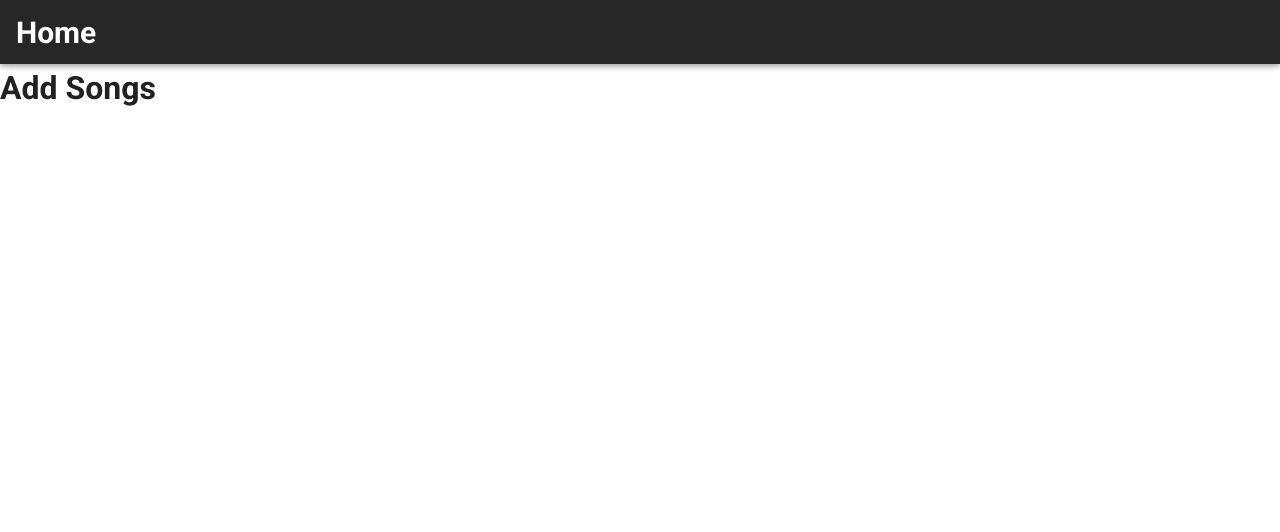
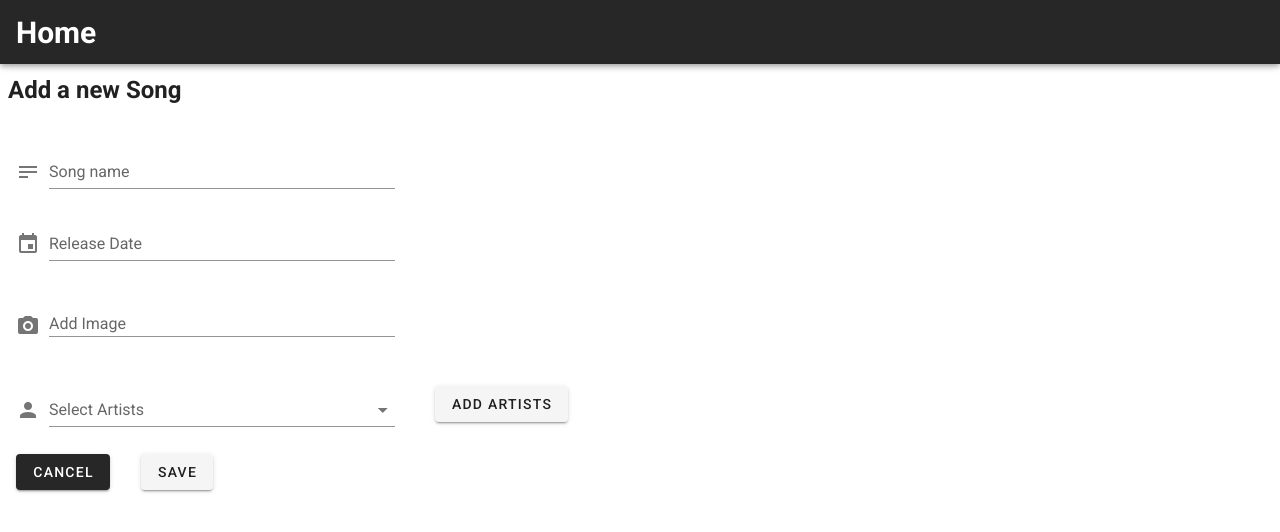
Before and after one commit to vaidikg20000/music-app, a Vue app: page /addSong in a window 1280 px wide. Shown: the top 532 px of the page. Built offline with nearby package versions, Linux system fonts and the light colour scheme.

Commit message:
UI: added elements

```diff
--- /dev/null
+++ b/src/components/AddArtist.vue
@@ -0,0 +1,97 @@
+<!-- eslint-disable prettier/prettier -->
+<template>
+  <v-row justify="center">
+    <v-dialog v-model="showDialog" persistent max-width="600px">
+      <v-card>
+        <v-card-title>
+          <span class="text-h5">Add Artist</span>
+        </v-card-title>
+        <v-card-text>
+          <v-container>
+            <v-row>
+              <v-col>
+                <v-text-field
+                  label="Artist's name *"
+                  v-model.trim="artistName"
+                  persistent
+                  hide-details
+                  prepend-icon="mdi-account"
+                ></v-text-field>
+              </v-col>
+            </v-row>
+            <v-row>
+              <v-col>
+                <v-menu
+                  ref="menu"
+                  v-model="menu"
+                  :close-on-content-click="false"
+                  :return-value.sync="birthDate"
+                  transition="scale-transition"
+                  offset-y
+                  min-width="auto"
+                >
+                  <template v-slot:activator="{ on, attrs }">
+                    <v-text-field
+                      v-model="birthDate"
+                      label="Date of Birth *"
+                      prepend-icon="mdi-calendar"
+                      readonly
+                      v-bind="attrs"
+                      v-on="on"
+                    ></v-text-field>
+                  </template>
+                  <v-date-picker v-model="birthDate" no-title scrollable>
+                    <v-spacer></v-spacer>
+                    <v-btn text color="primary" @click="menu = false">
+                      Cancel
+                    </v-btn>
+                    <v-btn text color="primary" @click="$refs.menu.save(birthDate)">
+                      OK
+                    </v-btn>
+                  </v-date-picker>
+                </v-menu>
+              </v-col>
+            </v-row>
+            <v-col>
+                <v-textarea
+                 label="Bio"
+                 :value="bio"
+                >
+
+                </v-textarea>
+            </v-col>
+          </v-container>
+          <small>*indicates required field</small>
+        </v-card-text>
+        <v-card-actions>
+          <v-spacer></v-spacer>
+          <v-btn color="blue darken-1" text @click="closeDialog()">
+            Close
+          </v-btn>
+          <v-btn color="blue darken-1" text @click="closeDialog()">
+            Save
+          </v-btn>
+        </v-card-actions>
+      </v-card>
+    </v-dialog>
+  </v-row>
+</template>
+<script>
+export default {
+  name: "AddArtist",
+  props: ["showDialog"],
+  data: () => ({
+    dialog: false,
+    artistName: "",
+    menu: false,
+    birthDate: "",
+    bio: "",
+  }),
+  methods: {
+    closeDialog() {
+      this.showDialog = false;
+      this.$emit("closeDialog", this.showDialog);
+    },
+  },
+};
+</script>
--- a/src/router/index.js
+++ b/src/router/index.js
@@ -13,15 +13,6 @@ const routes = [
     component: Home,
   },
   {
-    path: "/about",
-    name: "About",
-    // route level code-splitting
-    // this generates a separate chunk (about.[hash].js) for this route
-    // which is lazy-loaded when the route is visited.
-    component: () =>
-      import(/* webpackChunkName: "about" */ "../views/About.vue"),
-  },
-  {
     path:"/addSong",
     name:"Add Song",
     component: addSong,
--- a/src/views/About.vue
+++ /dev/null
@@ -1,5 +0,0 @@
-<template>
-  <div class="about">
-    <h1>This is an about page</h1>
-  </div>
-</template>
--- a/src/views/AddSong.vue
+++ b/src/views/AddSong.vue
@@ -1,11 +1,107 @@
 <!-- eslint-disable prettier/prettier -->
 <template>
-		<div>
-			<h1>Add Songs</h1>
-		</div>
+  <div>
+    <v-row>
+      <v-col>
+        <h2 class="mx-2 my-2">Add a new Song</h2>
+      </v-col>
+    </v-row>
+    <v-row>
+      <v-col cols="4">
+        <v-text-field
+          label="Song name"
+          v-model.trim="songName"
+          persistent
+          class="mx-4"
+          hide-details
+					prepend-icon="mdi-text"
+        ></v-text-field>
+      </v-col>
+    </v-row>
+
+    <!-- Date Picker -->
+    <v-row>
+      <v-col cols="4">
+        <v-dialog
+          ref="dialog"
+          v-model="dateModal"
+          :return-value.sync="songDate"
+          persistent
+          width="290px"
+        >
+          <template v-slot:activator="{ on, attrs }">
+            <v-text-field
+              v-model="songDate"
+              label="Release Date"
+              prepend-icon="mdi-calendar"
+              class="mx-4"
+              readonly
+              v-bind="attrs"
+              v-on="on"
+            ></v-text-field>
+          </template>
+          <v-date-picker v-model="songDate" scrollable>
+            <v-spacer></v-spacer>
+            <v-btn text color="primary" @click="modal = false"> Cancel </v-btn>
+            <v-btn text color="primary" @click="$refs.dialog.save(songDate)">
+              OK
+            </v-btn>
+          </v-date-picker>
+        </v-dialog>
+      </v-col>
+    </v-row>
+    <v-row>
+      <v-col cols="4">
+        <v-file-input
+          label="Add Image"
+          prepend-icon="mdi-camera"
+          dense
+          class="mx-4"
+        ></v-file-input>
+      </v-col>
+    </v-row>
+    <v-row>
+      <v-col cols="4">
+        <v-select
+          :items="artistsItems"
+          label="Select Artists"
+          hide-details
+          class="mx-4"
+          multiple
+					prepend-icon="mdi-account"
+        ></v-select>
+      </v-col>
+      <v-col cols="2">
+        <v-btn class="my-2" @click="openDialog">Add Artists</v-btn>
+      </v-col>
+    </v-row>
+    <v-row>
+      <v-col cols="1" class="mx-4"><v-btn dark>Cancel</v-btn></v-col>
+      <v-col cols="1"><v-btn>save</v-btn></v-col>
+    </v-row>
+    <AddArtist :showDialog="showDialog" @closeDialog="(data)=>showDialog=data"/>
+  </div>
 </template>
 <script>
+import AddArtist from "../components/AddArtist";
 export default {
   name: "addSong",
-}
+  components: {
+    AddArtist,
+  },
+  data() {
+    return {
+      songName: "",
+      dateModal: false,
+      songDate: null,
+      artistsItems: ["weeknd", "travis"],
+      showDialog: false,
+    };
+  },
+  methods: {
+    openDialog() {
+      this.showDialog = true;
+    },
+  },
+};
 </script>
--- a/src/views/Home.vue
+++ b/src/views/Home.vue
@@ -1,11 +1,6 @@
 <!-- eslint-disable prettier/prettier -->
 <template>
   <div>
-    <!-- <v-app-bar>
-      <v-toolbar-title>
-        <h2>Home</h2>
-      </v-toolbar-title>
-    </v-app-bar> -->
     <v-card class="my-2" style="margin: 50px 40px 100px 40px">
       <v-row align="center">
         <v-col cols="4" align-self="center">
```
